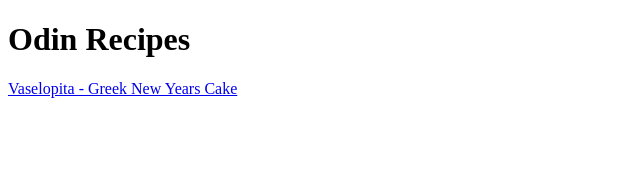
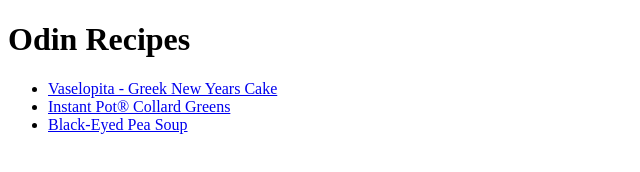
Before and after one commit to FranciscoFrutos/odin-recipes, a plain HTML site: page index.html in a window 1280 px wide. Shown: the whole page, without its empty margins (0-640 px from the left). Drawn offline with Linux system fonts and the light colour scheme.

Commit message:
links changed to unordered list
recipe links nested inside an unordered list for better readability

```diff
--- a/index.html
+++ b/index.html
@@ -6,6 +6,10 @@
     </head>
     <body>
         <h1>Odin Recipes</h1>
-        <a href="recipes/vaselopita.html">Vaselopita - Greek New Years Cake</a>
+        <ul>
+            <li><a href="recipes/vaselopita.html">Vaselopita - Greek New Years Cake</a></li>
+            <li><a href="recipes/collard-greens.html">Instant Pot® Collard Greens</a></li>
+            <li><a href="recipes/pea-soup.html">Black-Eyed Pea Soup</a></li>
+        </ul>
     </body>
 </html>
```
